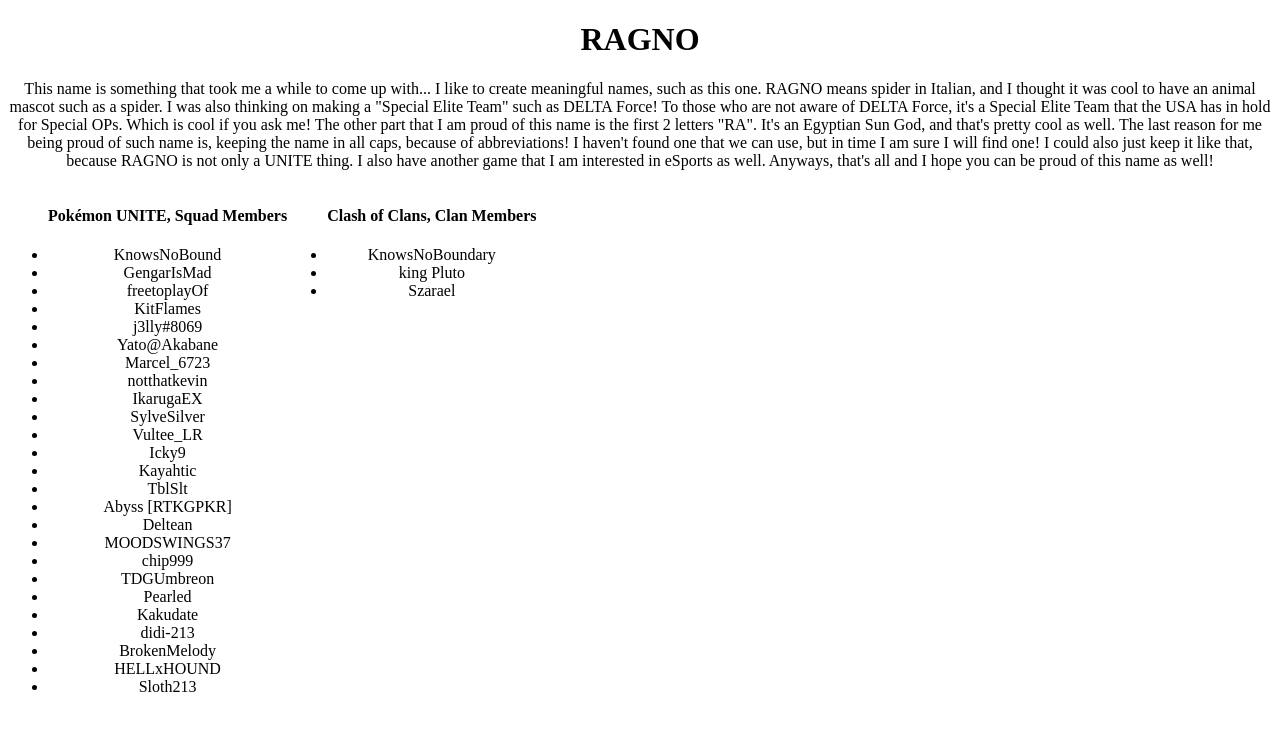
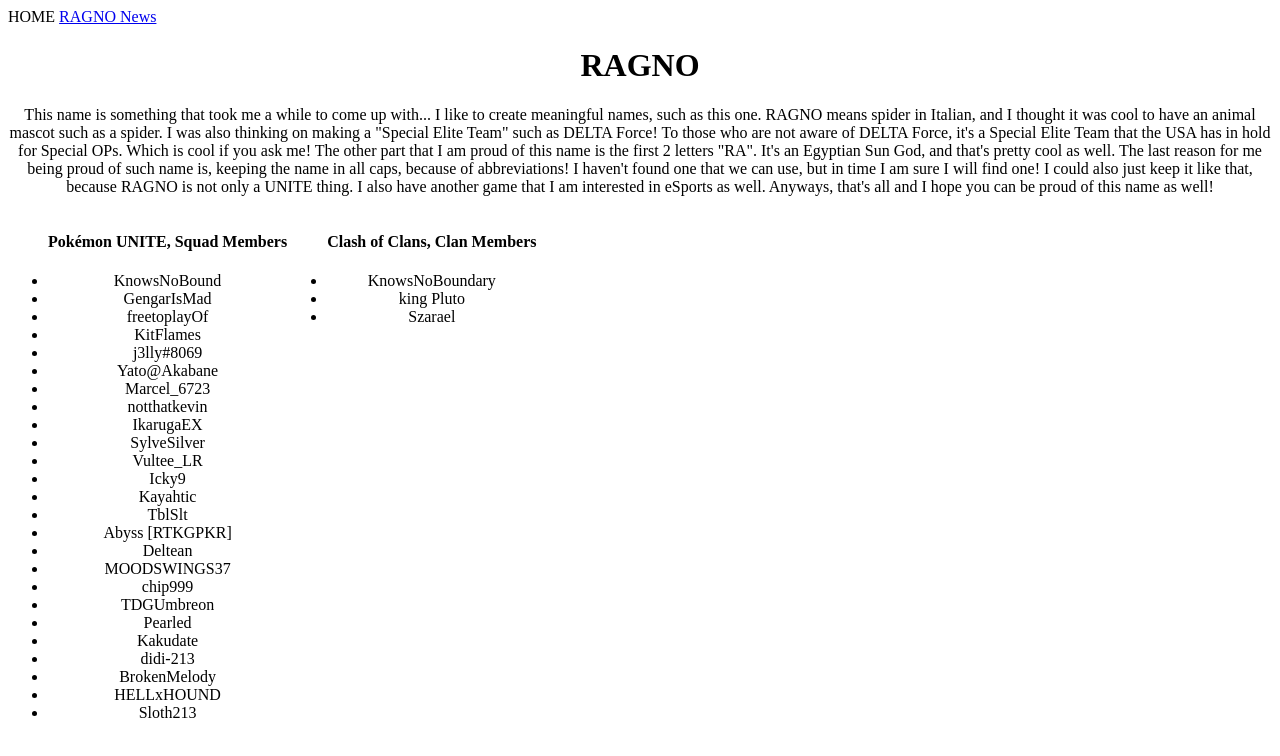
Before and after one commit to KnowsNoBoundary/ragno-web-beta1.0, a plain HTML site: page index.html in a window 1280 px wide. Drawn offline with Linux system fonts and the light colour scheme.

Commit message:
Update index.html

```diff
--- a/index.html
+++ b/index.html
@@ -13,6 +13,8 @@ in HTML5. Therfore, we will makes some exceptions-->
         <title>RAGNO</title>
     </head>
     <body>
+        <a>HOME</a>
+        <a href="news.html">RAGNO News</a>
         <div class="head_title">
             <h1>RAGNO</h1>
         </div>
```
